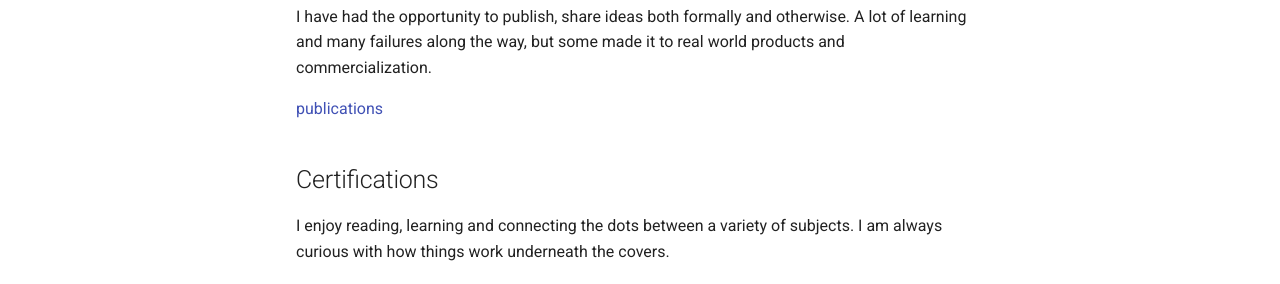
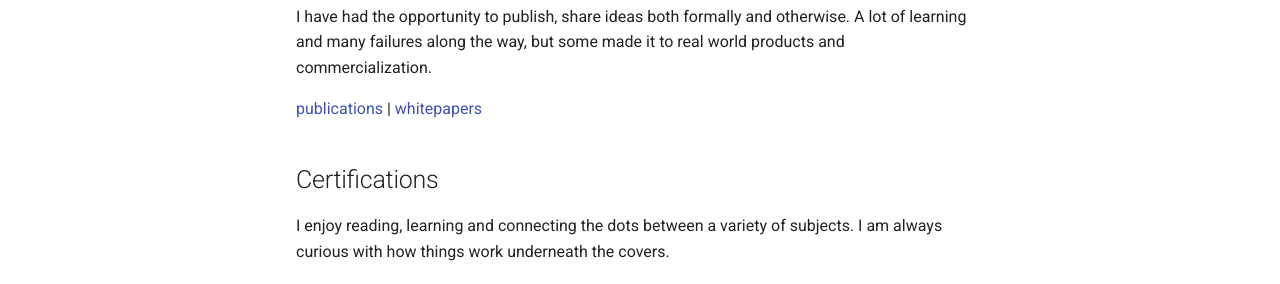
Before and after one commit to nalbarr/portfolio, an MkDocs documentation site: the page built from docs/details.md, in a window 1280 px wide. Shown: the part 227-511 px from the top of the page. Built offline with MkDocs 1.6.1 and Material for MkDocs 9.7.7, drawn with Linux system fonts in a browser that asks for light colours.

Commit message:
Update details.md

```diff
--- a/docs/details.md
+++ b/docs/details.md
@@ -3,7 +3,7 @@
 ## Publications, White papers, Presentations
 I have had the opportunity to publish, share ideas both formally and otherwise.  A lot of learning and many failures along the way, but some made it to real world products and commercialization.
 
-[publications](publications.md)
+[publications](publications.md) | [whitepapers](whitepapers.md)
 
 ## Certifications
 I enjoy reading, learning and connecting the dots between a variety of subjects.  I am always curious with how things work underneath the covers.
```
